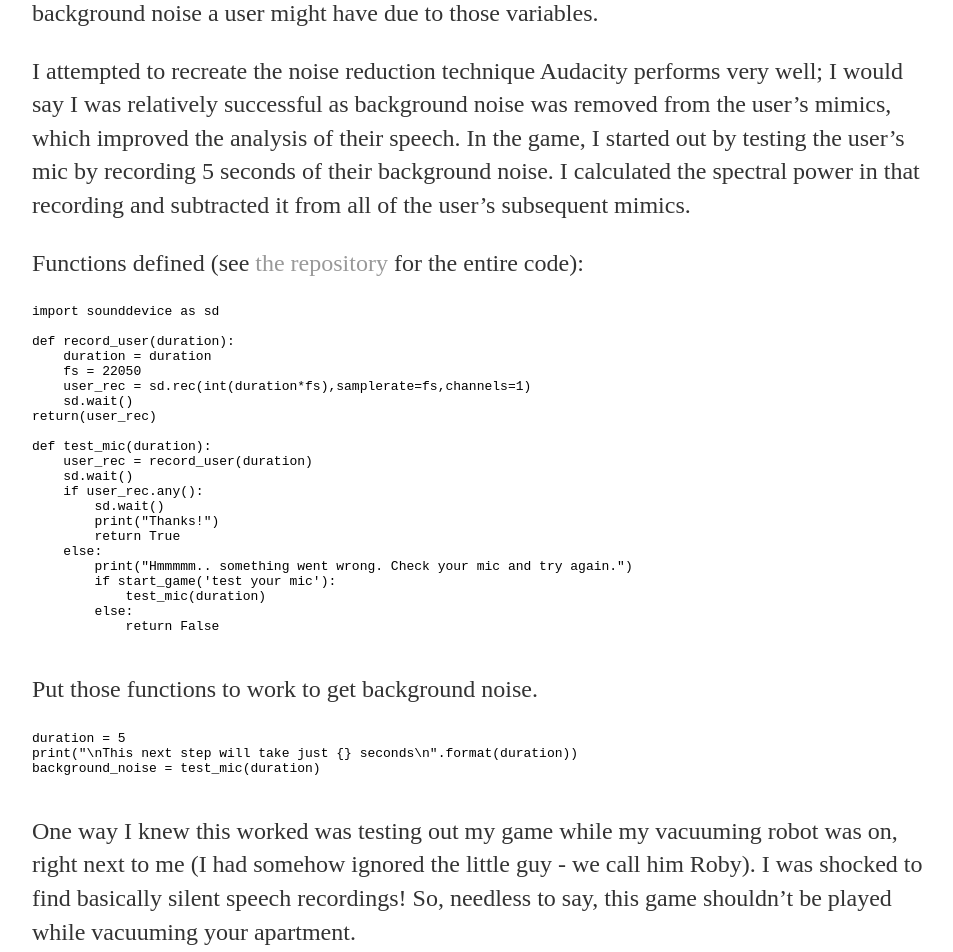
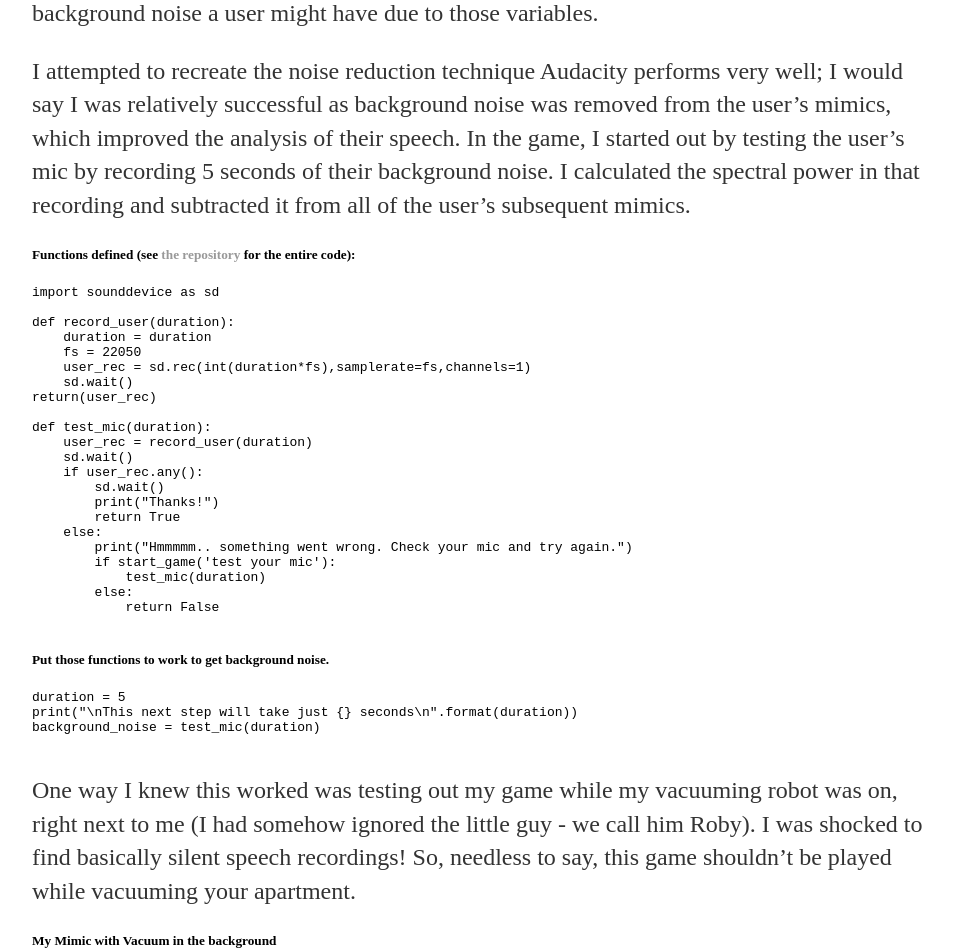
Before and after one commit to a-n-rose/a-n-rose.github.io, a Jekyll site: the page built from _posts/2018-08-01-mimic-master.md, in a window 1280 px wide. Shown: the part 706-1658 px from the top of the page, without its empty margins (160-1113 px from the left). Built offline with Jekyll 4.4.1, drawn with Linux system fonts in a browser that asks for light colours; grey boxes are pictures that could not be loaded.

Commit message:
font adjustment

````diff
--- a/_posts/2018-08-01-mimic-master.md
+++ b/_posts/2018-08-01-mimic-master.md
@@ -12,7 +12,7 @@
 
 I attempted to recreate the noise reduction technique Audacity performs very well; I would say I was relatively successful as background noise was removed from the user's mimics, which improved the analysis of their speech. In the game, I started out by testing the user's mic by recording 5 seconds of their background noise. I calculated the spectral power in that recording and subtracted it from all of the user's subsequent mimics.
 
-Functions defined (see <a href="https://github.com/a-n-rose/mimic-master-how-well-can-you-mimic">the repository</a> for the entire code):
+##### Functions defined (see <a href="https://github.com/a-n-rose/mimic-master-how-well-can-you-mimic">the repository</a> for the entire code):
 ```
 import sounddevice as sd
 
@@ -38,7 +38,7 @@
             return False
 
 ```
-Put those functions to work to get background noise.
+##### Put those functions to work to get background noise.
 ```
 duration = 5
 print("\nThis next step will take just {} seconds\n".format(duration))
````
